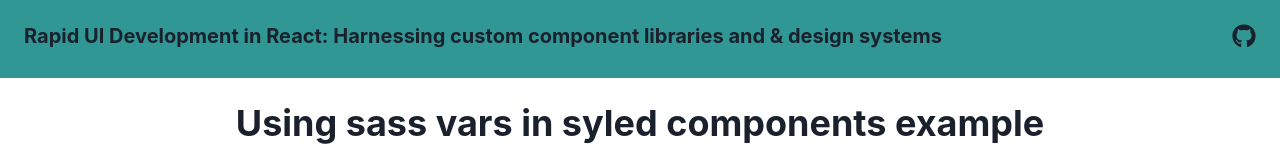
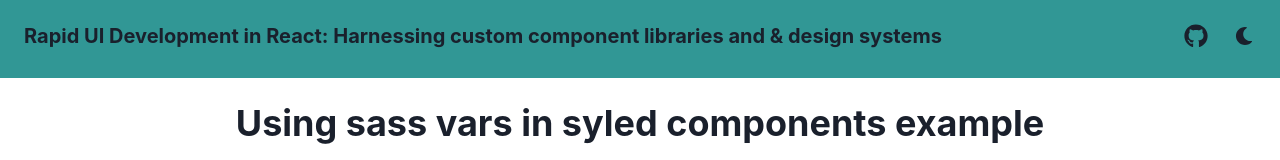
Before and after one commit to ric9176/rapid-ui-dev-workshop, a React (Create React App) app: page / in a window 1280 px wide. Shown: the top 160 px of the page. Built offline with nearby package versions, Linux system fonts and the light colour scheme.

Commit message:
Update header

```diff
--- a/src/Header.tsx
+++ b/src/Header.tsx
@@ -1,5 +1,6 @@
 import { Box, Icon, Spacer, Flex, Heading, Link, Text } from '@chakra-ui/react';
 import { FaGithub } from 'react-icons/fa';
+import { ColorModeSwitcher } from './ColorModeSwitcher';
 
 const Header = () => (
   <Flex as="nav" bg="teal.500" p="1rem">
@@ -10,11 +11,10 @@ const Header = () => (
       </Heading>
     </Box>
     <Spacer />
-    <Box>
-      <Link href="https://github.com/ric9176/rapid-ui-dev-workshop">
-        <Icon w={6} h={6} as={FaGithub} m={2} />
-      </Link>
-    </Box>
+    <Link href="https://github.com/ric9176/rapid-ui-dev-workshop">
+      <Icon w={6} h={6} as={FaGithub} m={2} />
+    </Link>
+    <ColorModeSwitcher />
   </Flex>
 );
 
```
